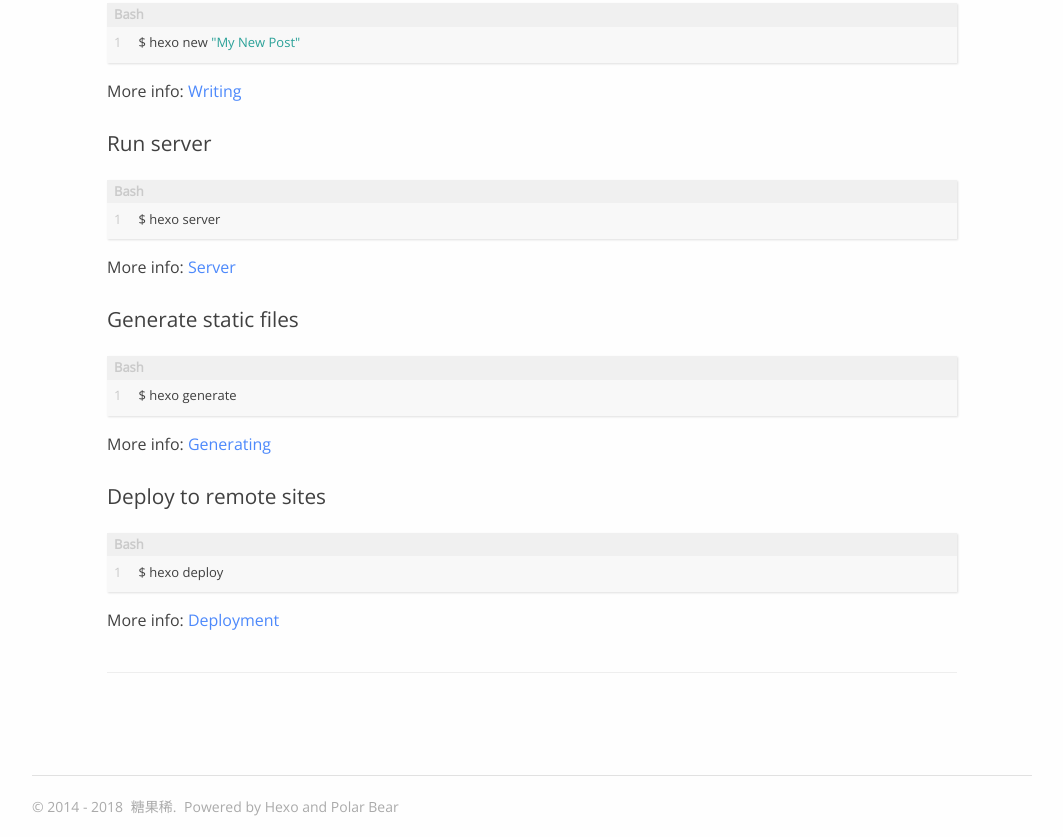
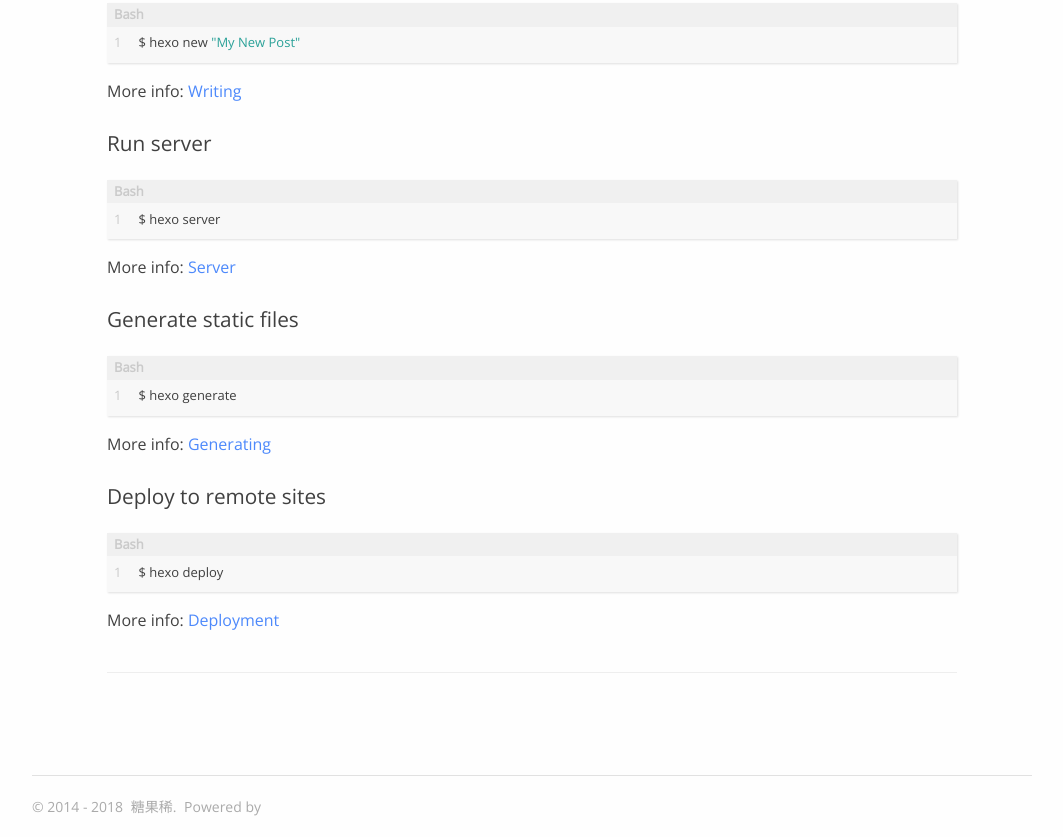
Before and after one commit to tanguoxi/tanguoxi.github.io, a plain HTML site: page 2018/09/08/hello-world/index.html in a window 1280 px wide. Shown: the part 359-1196 px from the top of the page, without its empty margins (108-1171 px from the left). Drawn offline with nearby package versions, Linux system fonts and the light colour scheme; a web font is replaced by a local one.

Commit message:
Site updated: 2018-09-08 19:50:11

```diff
--- a/2018/09/08/hello-world/index.html
+++ b/2018/09/08/hello-world/index.html
@@ -173,8 +173,8 @@
 
     2018
     <span class="footer-author">糖果稀.</span>
-    <span class="power-by">
-        Powered by <a class="hexo-link" href="https://hexo.io/">Hexo</a> and <a class="theme-link" href="https://github.com/frostfan/hexo-theme-polarbear">Polar Bear</a>
+    <span class="">
+        Powered by <a class="hexo-link" href="https://hexo.io/"></a>  <a class="theme-link" href="https://github.com/frostfan/hexo-theme-polarbear"></a>
     </span>
 </span>
 
```
Also changed, not shown: archives/2018/09/index.html (+2 -2 lines), archives/2018/index.html (+2 -2 lines), archives/index.html (+2 -2 lines), index.html (+2 -2 lines), favicon.ico.
